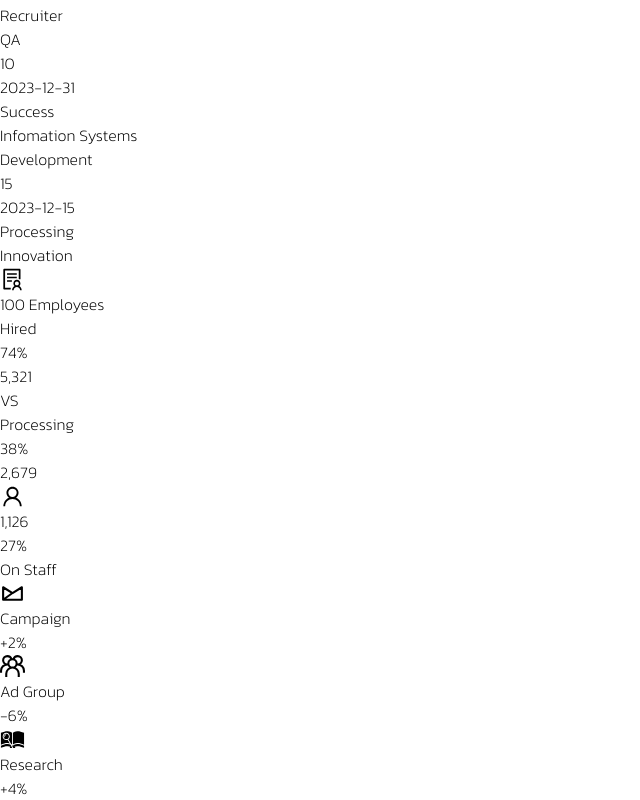
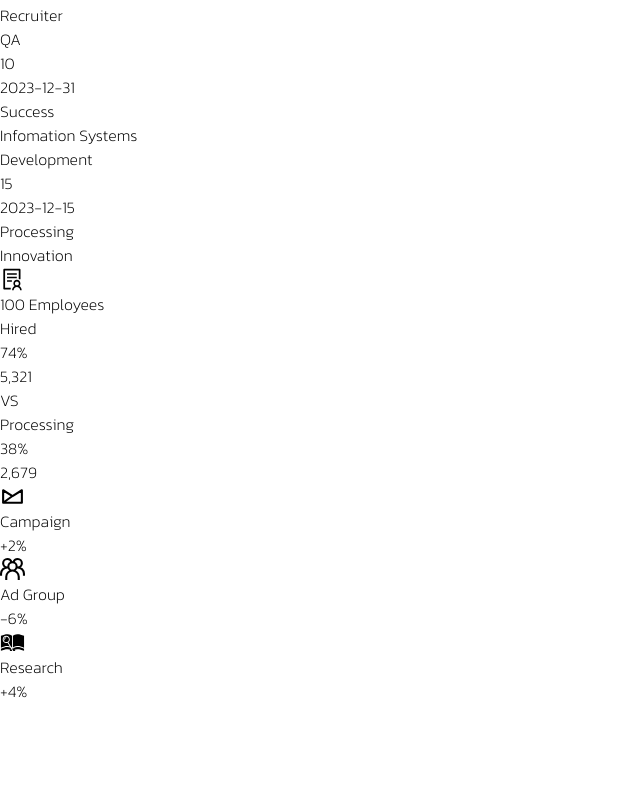
Before and after one commit to macdonald16/Dashboard, a React (Vite) app: page / in a window 1280 px wide. Shown: the part 2240-3040 px from the top of the page, without its empty margins (0-640 px from the left). After the commit the page ends 2943 px from the top, so only its background shows below. Built offline with nearby package versions, Linux system fonts and the light colour scheme.

Commit message:
commented

```diff
--- a/src/components/Employees.jsx
+++ b/src/components/Employees.jsx
@@ -8,7 +8,7 @@ const Employees = () => {
     return (
       <div className="mt-4 bg-gray-400 rounded-xl">
 
-        <div className="text-white grid grid-cols-5 mx-auto justify-between border-b p-4">
+        <div className="text-white grid grid-cols-5 mx-auto justify-between border-b p-4 font-bold text-xl">
           <div className="px-4 ">Department</div>
           <div className="px-4">Employees</div>
           <div className="px-4">Deadline</div>
@@ -48,11 +48,11 @@ const Employees = () => {
       </div>
     </div>
   </div>
-  <div className="p-4 ">
-    <h1 className="flex text-xl font-semibold gap-4">
+  <div className="p-4 items-center justify-center text-center">
+    {/* <h1 className="flex text-xl font-semibold gap-4">
       <span><AiOutlineUser size={25} /></span> 1,126
     </h1>
-    <h2 className=" text-2xl font-semibold">27% <br/> <span className="font-normal text-lg">On Staff</span></h2>
+    <h2 className=" text-2xl font-semibold">27% <br/> <span className="font-normal text-lg">On Staff</span></h2> */}
   </div>
   <div className="grid grid-cols-3">
   <div className="items-center justify-center border-l border-r text-center">
```
